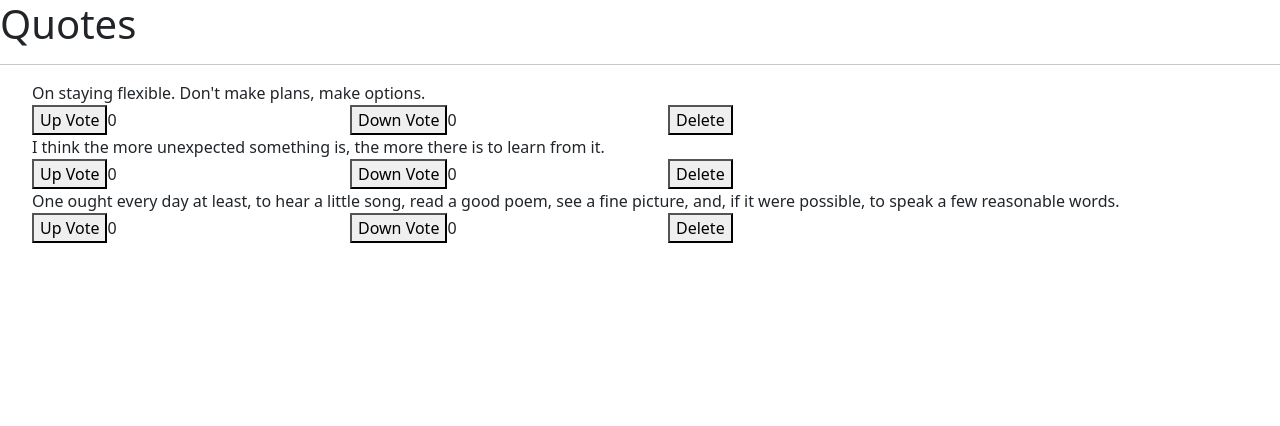
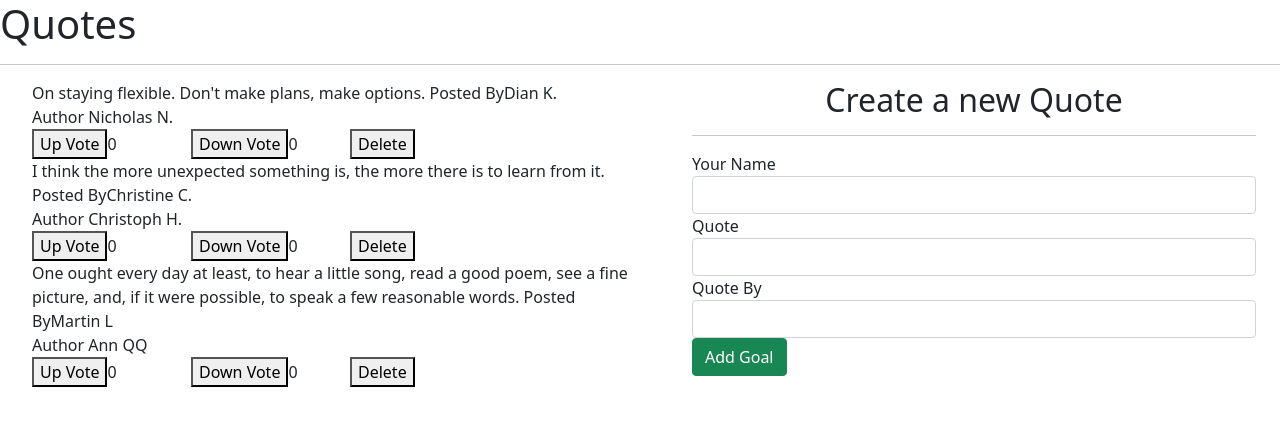
Before and after one commit to diana3664/Quotes, an Angular app: page / in a window 1280 px wide. Shown: the top 426 px of the page. Built offline with nearby package versions, Linux system fonts and the light colour scheme.

Commit message:
add a form, a click event listener that adds a new goal everytime its clicked

```diff
--- a/src/app/app.component.ts
+++ b/src/app/app.component.ts
@@ -8,10 +8,5 @@ import { Quote } from './quote';
   styleUrls: ['./app.component.css']
 })
 export class AppComponent {
-  quotes :Quote [] = [
-    new Quote(1,"On staying flexible. Don't make plans, make options.",0,0),
-    new Quote(2,"I think the more unexpected something is, the more there is to learn from it.",0,0),
-    new Quote(2,"One ought every day at least, to hear a little song, read a good poem, see a fine picture, and, if it were possible, to speak a few reasonable words.",0,0),
 
-  ];
 }
--- a/src/app/components/quote-form/quote-form.component.html
+++ b/src/app/components/quote-form/quote-form.component.html
@@ -1 +1,31 @@
-<p>quote-form works!</p>
+<div class="container-fluid">
+  <h2 class="text-center">Create a new Quote</h2>
+  <hr>
+  <form (ngSubmit)="submitQuote()" #QuoteForm='ngForm'>
+    <div class="form-group">
+
+          <label for="name">Your Name</label>
+          <input type="text" required class="form-control" id="name" [(ngModel)]="newQuote.name" name="name" #name='ngModel' required >
+          <div [hidden]="name.valid || name.pristine" class="alert alert-danger">
+            <p>Quote is required</p>
+          </div>
+      </div>
+      <div class="form-group">
+
+        <label for="theQuote">Quote</label>
+        <input type="text" required class="form-control" id="theQuote" [(ngModel)]="newQuote.theQuote" name="theQuote" #theQuote='ngModel' required >
+        <div [hidden]="theQuote.valid || theQuote.pristine" class="alert alert-danger">
+          <p>Quote is required</p>
+        </div>
+      </div>
+      <div class="form-group">
+
+        <label for="author">Quote By</label>
+        <input type="text" required class="form-control" id="author" [(ngModel)]="newQuote.author" name="author" #author='ngModel' required >
+        <div [hidden]="author.valid || author.pristine" class="alert alert-danger">
+          <p>author required</p>
+        </div>
+      </div>
+      <button type="submit" class="btn btn-success">Add Goal</button>
+  </form>
+</div>
--- a/src/app/components/quote-form/quote-form.component.ts
+++ b/src/app/components/quote-form/quote-form.component.ts
@@ -1,4 +1,6 @@
-import { Component, OnInit } from '@angular/core';
+import { Component, OnInit,Output,EventEmitter } from '@angular/core';
+import { Quote } from '../../quote';
+
 
 @Component({
   selector: 'app-quote-form',
@@ -7,6 +9,12 @@ import { Component, OnInit } from '@angular/core';
 })
 export class QuoteFormComponent implements OnInit {
 
+  newQuote = new Quote ( "","","",0,0,);
+
+  @Output() addQuote = new EventEmitter<Quote>();
+  submitQuote(){
+    this.addQuote.emit(this.newQuote);
+      }
   constructor() { }
 
   ngOnInit(): void {
--- a/src/app/components/quote/quote.component.html
+++ b/src/app/components/quote/quote.component.html
@@ -2,10 +2,21 @@
   <h1>Quotes</h1>
   <hr>
   <ul>
-    <div *ngFor='let quote of quotes; let i = index'>{{quote.theQuote}}
-    <div>
-      <app-quote-delete [quote]='quote' (isComplete) = 'completeQuote($event, i)' (upvote)='upVote($event,i)' (downvote)='upVote($event,i)'></app-quote-delete>
+    <div class="row">
+      <div class="col">
+        <div *ngFor='let quote of quotes; let i = index'>{{quote.theQuote}}
+          Posted By{{quote.name}}
+          <br>
+          Author {{quote.author}}
+          <div>
+            <app-quote-delete [quote]='quote' (isComplete)='completeQuote($event, i)' (upvote)='upVote($event,i)'
+              (downvote)='upVote($event,i)'></app-quote-delete>
+          </div>
+        </div>
+      </div>
+      <div class="col">
+        <app-quote-form (addQuote)= "addNewQoute($event)"></app-quote-form>
+      </div>
     </div>
-  </div>
   </ul>
 </div>
--- a/src/app/components/quote/quote.component.ts
+++ b/src/app/components/quote/quote.component.ts
@@ -11,11 +11,17 @@ export class QuoteComponent implements OnInit {
 
 
   quotes :Quote [] = [
-    new Quote(1,"On staying flexible. Don't make plans, make options.",0,0),
-    new Quote(2,"I think the more unexpected something is, the more there is to learn from it.",0,0),
-    new Quote(2,"One ought every day at least, to hear a little song, read a good poem, see a fine picture, and, if it were possible, to speak a few reasonable words.",0,0),
+    new Quote("Dian K.","On staying flexible. Don't make plans, make options.","Nicholas N.",0,0),
+    new Quote("Christine C.","I think the more unexpected something is, the more there is to learn from it.", "Christoph H.",0,0),
+    new Quote("Martin L","One ought every day at least, to hear a little song, read a good poem, see a fine picture, and, if it were possible, to speak a few reasonable words.","Ann QQ",0,0),
 
   ];
+
+  addNewQoute(quote){
+    let quoteLength = this.quotes.length;
+    quote.id = quoteLength+1;
+    this.quotes.push(quote)
+  }
 
 completeQuote(isComplete, index){
   if (isComplete){
--- a/src/app/quote.ts
+++ b/src/app/quote.ts
@@ -1,4 +1,4 @@
 export class Quote {
-  constructor(public id: number,public theQuote: string,public upvote:number, public downVote:number){
+  constructor(public name: string,public theQuote: string,public author: string,public upvote:number, public downVote:number){
   }
 }
```
Also changed, not shown: src/app/app.module.ts (+6 -2 lines).
